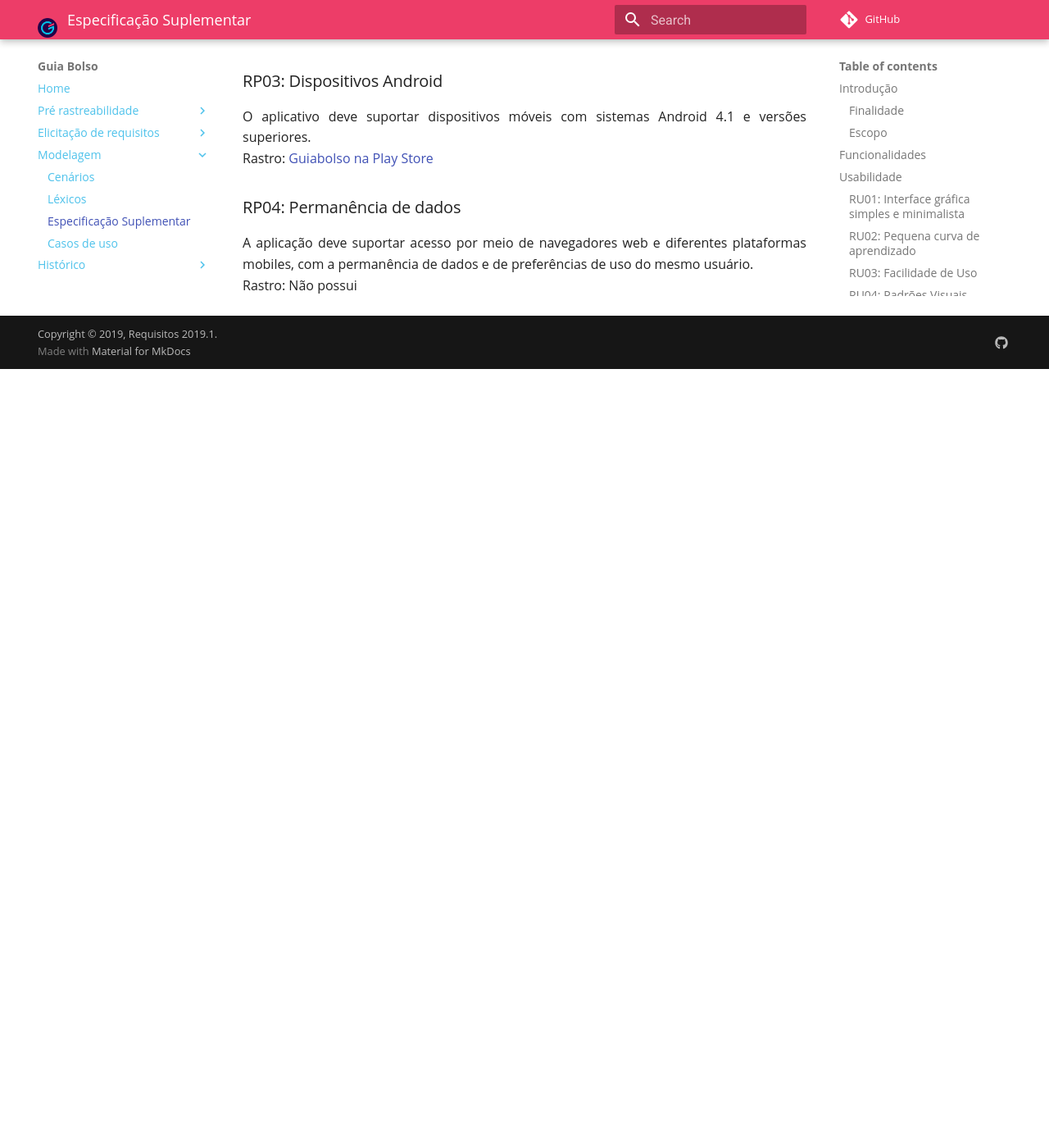
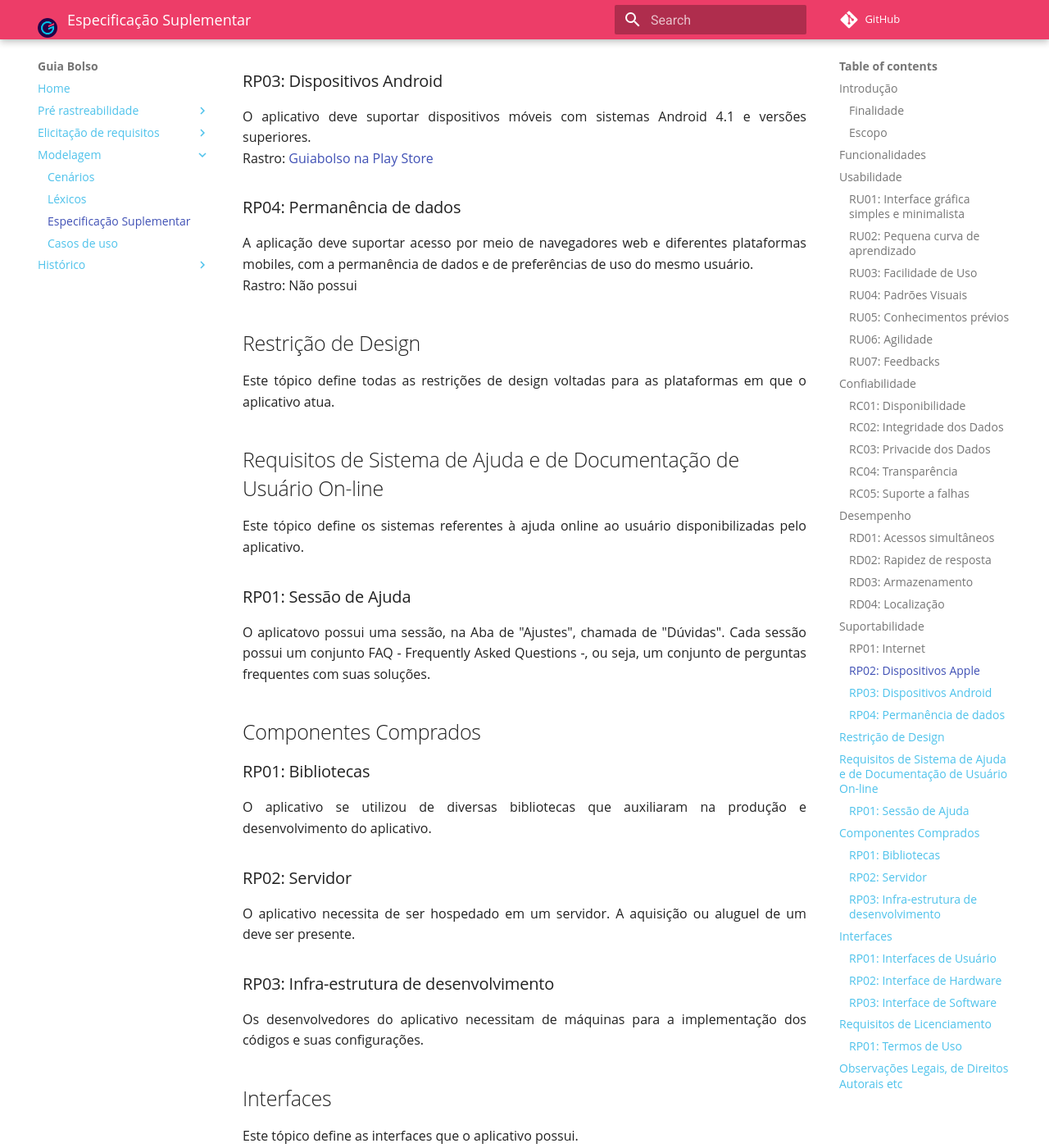
Before and after one commit to fga-disciplinas/2019.1-Guia-Bolso, an MkDocs documentation site: the page built from docs/modelagem/especificacao.md, in a window 1280 px wide and 1400 px high, scrolled down 4267 px. Shown: the whole window at 82% size. Built offline with MkDocs 1.6.1 and Material for MkDocs 9.7.7, drawn with Linux system fonts in a browser that asks for light colours; comment, search, counter and statistics services are not loaded; old or Windows-style settings are respelled for this version of MkDocs; before the commit the page ends 4717 px from its top, so only the background shows below that; some of the changed text lies outside the part shown.

Commit message:
Adds few extra topics on Suplementar specification file.
Signed-off-by: Rafael Makaha <rafael.makaha@gmail.com>

```diff
--- a/docs/modelagem/especificacao.md
+++ b/docs/modelagem/especificacao.md
@@ -128,3 +128,55 @@ O aplicativo deve suportar dispositivos móveis com sistemas Android 4.1 e vers
 
 A aplicação deve suportar acesso por meio de navegadores web e diferentes plataformas mobiles, com a permanência de dados e de preferências de uso do mesmo usuário.
 <br> Rastro: Não possui
+
+## Restrição de Design
+
+Este tópico define todas as restrições de design voltadas para as plataformas em que o aplicativo atua.
+
+## Requisitos de Sistema de Ajuda e de Documentação de Usuário On-line
+
+Este tópico define os sistemas referentes à ajuda online ao usuário disponibilizadas pelo aplicativo.
+
+### RP01: Sessão de Ajuda
+
+O aplicatovo possui uma sessão, na Aba de "Ajustes", chamada de "Dúvidas". Cada sessão possui um conjunto FAQ - Frequently Asked Questions -, ou seja, um conjunto de perguntas frequentes com suas soluções.
+
+## Componentes Comprados
+
+### RP01: Bibliotecas
+
+O aplicativo se utilizou de diversas bibliotecas que auxiliaram na produção e desenvolvimento do aplicativo.
+
+### RP02: Servidor
+
+O aplicativo necessita de ser hospedado em um servidor. A aquisição ou aluguel de um deve ser presente.
+
+### RP03: Infra-estrutura de desenvolvimento
+
+Os desenvolvedores do aplicativo necessitam de máquinas para a implementação dos códigos e suas configurações.
+
+## Interfaces
+
+Este tópico define as interfaces que o aplicativo possui.
+
+### RP01: Interfaces de Usuário
+
+O usuário utilizará as versões do aplicativo disponíveis nas lojas mobile para visualizar e utilizar sua interface.
+
+### RP02: Interface de Hardware
+
+O hardware deve ser capaz de utilizar conexão com a internet para atender as necessidades de requisições de dados.
+
+### RP03: Interface de Software
+
+A interface do aplicativo é desenvolvida voltada para aplicativos Mobile: iOS e Android.
+
+## Requisitos de Licenciamento
+
+### RP01: Termos de Uso
+
+O aplicativo apresenta seus termos de uso para que o usuário concorde em utilizar o aplicativo e suas informações dentro dos limites apresentados.
+
+## Observações Legais, de Direitos Autorais etc
+
+Os usuários estão sujeitos às leis de direitos autorais. Estas leis são apresentadas em conjunto com os termos de uso.
```
